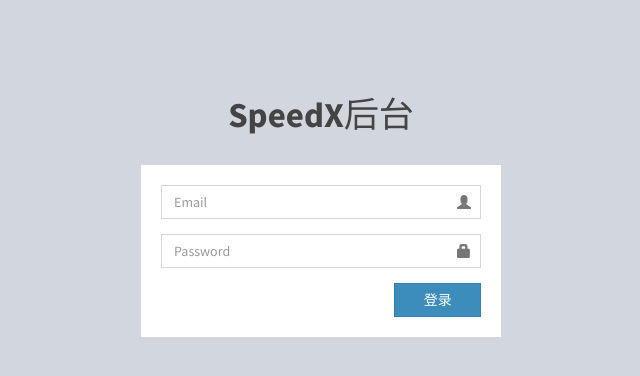
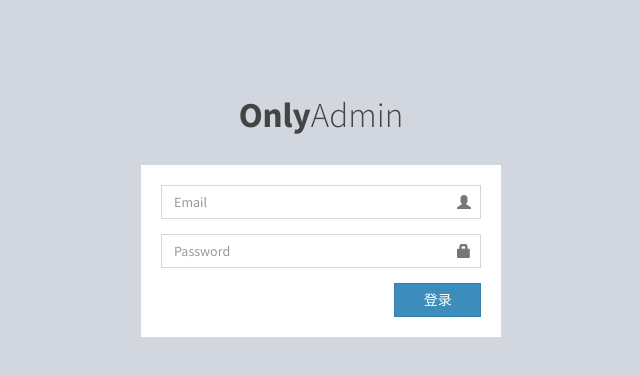
Before and after one commit to twksky/OnlyAdmin, a Django app: page /odmin/login in a window 1280 px wide. Shown: the top 376 px of the page, without its empty margins (319-959 px from the left). Run offline with Django 3.2, Linux system fonts and the light colour scheme; some libraries are stand-ins or nearby versions.

Commit message:
update login

```diff
--- a/OnlyAdmin/odmin/templates/odmin/login.html
+++ b/OnlyAdmin/odmin/templates/odmin/login.html
@@ -27,7 +27,7 @@
 <body class="hold-transition login-page">
 <div class="login-box">
   <div class="login-logo">
-    <a href="/static/index2.html"><b>SpeedX</b>后台</a>
+    <a href="/static/index2.html"><b>Only</b>Admin</a>
   </div>
   <!-- /.login-logo -->
   <div class="login-box-body">
```
